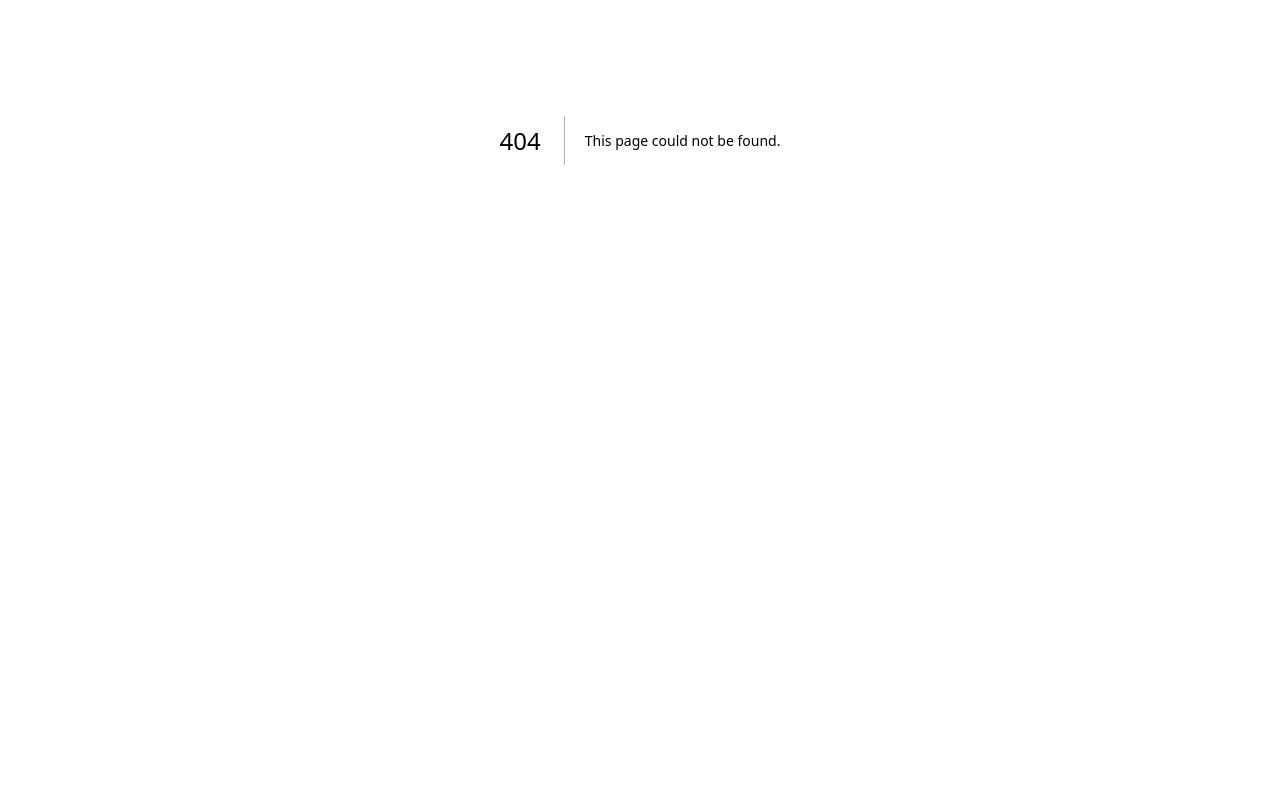
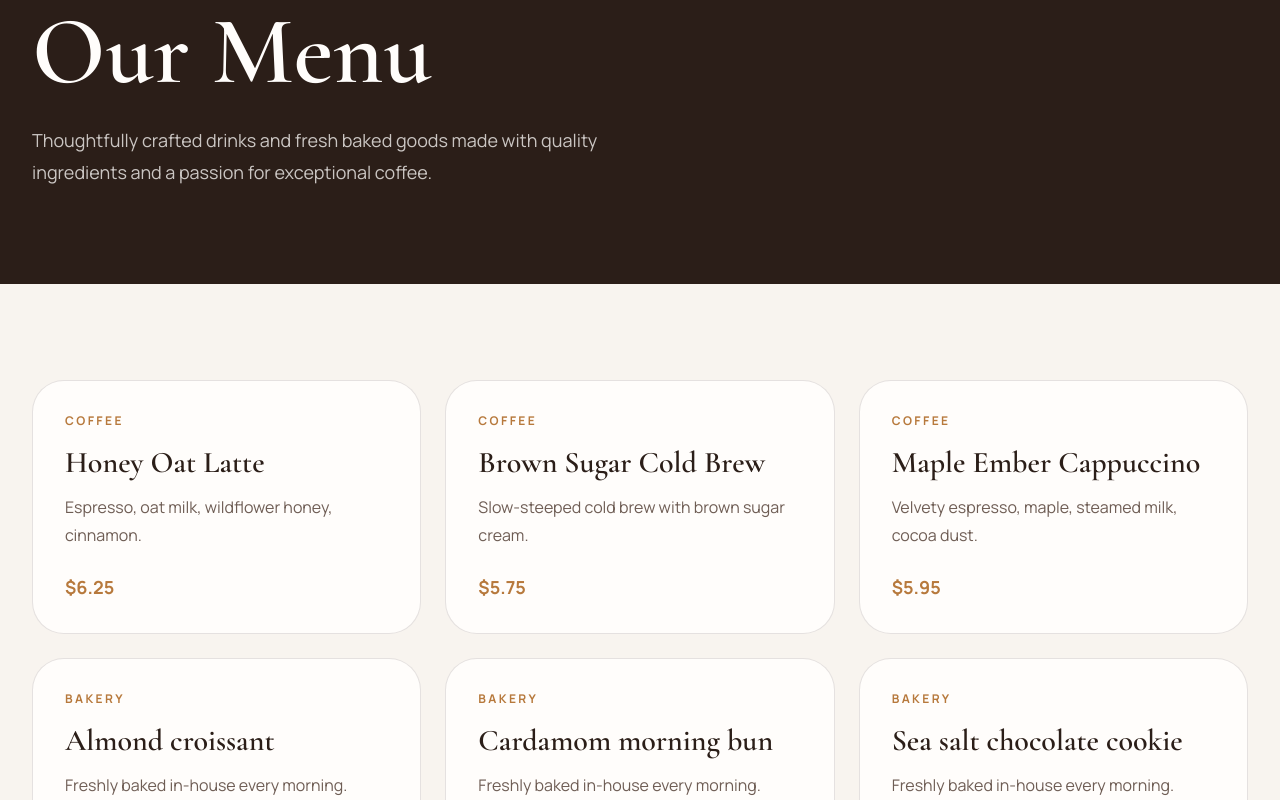
Before and after one commit to tan15hacks/Embers-and-Beans, a Next.js app: page /menu in a window 1280 px wide. Before the commit this address had no page. Shown: the part 260-1060 px from the top of the page. Before the commit the page ends 800 px from the top, so only its background shows below. Built offline with nearby package versions, Linux system fonts and the light colour scheme.

Commit message:
feat: add menu page

```diff
--- /dev/null
+++ b/src/app/menu/page.tsx
@@ -0,0 +1,70 @@
+import { Navbar } from "@/components/layout/Navbar";
+import { Footer } from "@/components/layout/Footer";
+import { Container } from "@/components/layout/Container";
+import { featuredDrinks, pastries } from "@/data/menu";
+
+const menuItems = [
+  ...featuredDrinks.map((item) => ({
+    name: item.name,
+    description: item.description,
+    price: item.price,
+    category: "Coffee",
+  })),
+  ...pastries.map((name) => ({
+    name,
+    description: "Freshly baked in-house every morning.",
+    price: "$4.50",
+    category: "Bakery",
+  })),
+];
+
+export default function MenuPage() {
+  return (
+    <main className="min-h-screen bg-background text-foreground">
+      <Navbar />
+
+      <section className="bg-primary pt-32 text-primary-foreground">
+        <Container className="py-24">
+          <p className="text-sm font-semibold uppercase tracking-[0.3em] text-accent">
+            Made with care. Served with heart.
+          </p>
+          <h1 className="mt-5 font-display text-7xl font-semibold md:text-8xl">
+            Our Menu
+          </h1>
+          <p className="mt-6 max-w-xl text-lg leading-8 text-primary-foreground/75">
+            Thoughtfully crafted drinks and fresh baked goods made with quality
+            ingredients and a passion for exceptional coffee.
+          </p>
+        </Container>
+      </section>
+
+      <section className="py-24">
+        <Container>
+          <div className="grid gap-6 md:grid-cols-2 lg:grid-cols-3">
+            {menuItems.map((item) => (
+              <article
+                key={item.name}
+                className="rounded-[2rem] border border-[color:var(--border)] bg-surface p-8"
+              >
+                <p className="text-xs font-bold uppercase tracking-[0.2em] text-secondary">
+                  {item.category}
+                </p>
+                <h2 className="mt-4 font-display text-3xl font-semibold">
+                  {item.name}
+                </h2>
+                <p className="mt-3 leading-7 text-muted/80">
+                  {item.description}
+                </p>
+                <p className="mt-6 text-lg font-bold text-secondary">
+                  {item.price}
+                </p>
+              </article>
+            ))}
+          </div>
+        </Container>
+      </section>
+
+      <Footer />
+    </main>
+  );
+}
--- a/src/components/home/Testimonials.tsx
+++ b/src/components/home/Testimonials.tsx
@@ -1,3 +1,10 @@
+
+
+
+
+
+
+import { FadeIn } from "@/components/ui/FadeIn";
 import { Star } from "lucide-react";
 import { Container } from "@/components/layout/Container";
 import { Section } from "@/components/layout/Section";
@@ -15,11 +22,9 @@ export function Testimonials() {
         />
 
         <div className="mt-16 grid gap-6 md:grid-cols-3">
-          {testimonials.map((item) => (
-            <article
-              key={item.name}
-              className="rounded-[2rem] border border-[color:var(--border)] bg-background p-8 shadow-sm"
-            >
+          {testimonials.map((item, index) => (
+            <FadeIn key={item.name} delay={index * 0.08}>
+                <article className="rounded-[2rem] border border-[color:var(--border)] bg-background p-8 shadow-sm">
                     <div className="flex gap-1 text-secondary">
                     {Array.from({ length: item.rating }).map((_, index) => (
                         <Star key={index} size={18} fill="currentColor" />
@@ -37,6 +42,7 @@ export function Testimonials() {
                     <p className="mt-1 text-sm text-secondary">{item.role}</p>
                     </div>
                 </article>
+            </FadeIn>
           ))}
         </div>
       </Container>
--- /dev/null
+++ b/src/components/ui/FadeIn.tsx
@@ -0,0 +1,27 @@
+"use client";
+
+import { motion } from "framer-motion";
+
+type FadeInProps = {
+  children: React.ReactNode;
+  delay?: number;
+  className?: string;
+};
+
+export function FadeIn({ children, delay = 0, className }: FadeInProps) {
+  return (
+    <motion.div
+      initial={{ opacity: 0, y: 28 }}
+      whileInView={{ opacity: 1, y: 0 }}
+      viewport={{ once: true, margin: "-80px" }}
+      transition={{
+        duration: 0.7,
+        delay,
+        ease: [0.22, 1, 0.36, 1],
+      }}
+      className={className}
+    >
+      {children}
+    </motion.div>
+  );
+}
```
Lines whose indentation alone changed are shown as unchanged.
